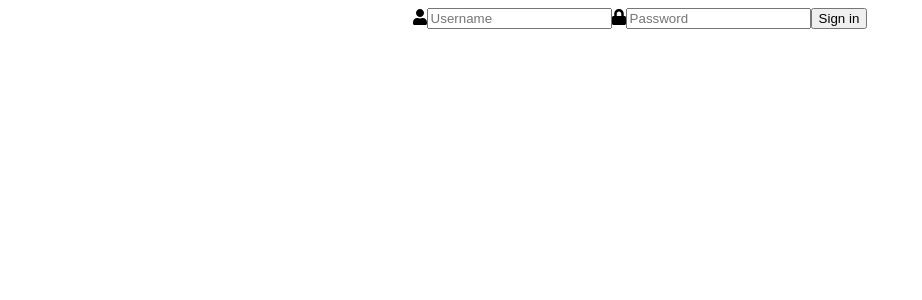
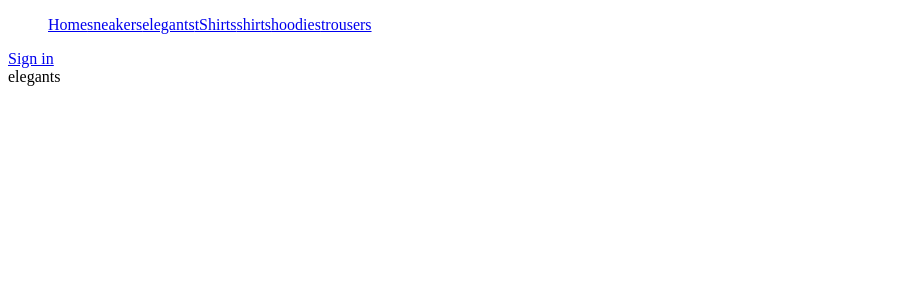
Before and after one commit to michalhajok/shop_app, a React (Create React App) app: page /shopApp/products/elegants in a window 1280 px wide. Shown: the top 300 px of the page, without its empty margins (0-922 px from the left). Built offline with nearby package versions, Linux system fonts and the light colour scheme.

Commit message:
nav productsPage

```diff
--- a/package.json
+++ b/package.json
@@ -16,6 +16,7 @@
     "react-router-dom": "^5.2.0",
     "react-scripts": "3.4.3",
     "redux": "^4.0.5",
+    "redux-devtools-extension": "^2.13.8",
     "redux-thunk": "^2.3.0"
   },
   "scripts": {
--- a/src/App.js
+++ b/src/App.js
@@ -1,12 +1,25 @@
-import React from 'react';
-import './App.css';
-import LoginPage from './pages/loginPage';
+import React from "react";
+import "./App.css";
+
+import { BrowserRouter, Switch, Route } from "react-router-dom";
+
+import HomePage from "./pages/homePage";
+import LoginPage from "./pages/loginPage";
+import ProductsPage from "./pages/productsPage";
 
 function App() {
   return (
-    <div className="App">
-      <LoginPage />
-    </div>
+    <BrowserRouter className="App">
+      <Switch>
+        <Route exact path="/shopApp/" component={HomePage} />
+        <Route exact path="/shopApp/login" component={LoginPage} />
+        <Route
+          exact
+          path="/shopApp/products/:category"
+          component={ProductsPage}
+        />
+      </Switch>
+    </BrowserRouter>
   );
 }
 
--- a/src/components/atoms/signIn/signIn.js
+++ b/src/components/atoms/signIn/signIn.js
@@ -2,6 +2,6 @@ import React from "react";
 
 import { Link } from "react-router-dom";
 
-const SignIn = () => <Link to="/shopApp/signIn">Sign in</Link>;
+const SignIn = () => <Link to="/shopApp/login">Sign in</Link>;
 
 export default SignIn;
--- /dev/null
+++ b/src/components/organisms/nav/index.js
@@ -0,0 +1,3 @@
+import Nav from './nav'
+
+export default Nav
--- /dev/null
+++ b/src/components/organisms/nav/nav.js
@@ -0,0 +1,34 @@
+import React from "react";
+import { Link } from "react-router-dom";
+import { useSelector } from "react-redux";
+
+import SignIn from "../../atoms/signIn";
+import SignOut from "../../atoms/signOut";
+
+const Nav = () => {
+  const auth = useSelector((state) => state.auth.isAuth);
+
+  const shoes = ["sneakers", "elegants"];
+  const clothes = ["tShirts", "shirts", "hoodies", "trousers"];
+
+  return (
+    <nav>
+      <ul>
+        <Link to="/shopApp">Home</Link>
+        {shoes.map((shoe) => (
+          <Link to={`/shopApp/products/${shoe}`} key={shoe}>
+            {shoe}
+          </Link>
+        ))}
+        {clothes.map((cloth) => (
+          <Link to={`/shopApp/products/${cloth}`} key={cloth}>
+            {cloth}
+          </Link>
+        ))}
+      </ul>
+      <div>{auth ? <SignOut /> : <SignIn />}</div>
+    </nav>
+  );
+};
+
+export default Nav;
--- /dev/null
+++ b/src/pages/homePage/homePage.js
@@ -0,0 +1,14 @@
+import React from 'react'
+
+import Nav from '../../components/organisms/nav'
+
+const HomePage = () => {
+    return (
+        <div>
+            <Nav />
+            <div>Home</div>
+        </div>
+    )
+}
+
+export default HomePage
--- /dev/null
+++ b/src/pages/homePage/index.js
@@ -0,0 +1,3 @@
+import HomePage from './homePage'
+
+export default HomePage
--- a/src/pages/loginPage/loginPage.js
+++ b/src/pages/loginPage/loginPage.js
@@ -1,13 +1,17 @@
 import React from "react";
+
 import { FontAwesomeIcon } from "@fortawesome/react-fontawesome";
 import { library } from "@fortawesome/fontawesome-svg-core";
 import { faUser, faLock } from "@fortawesome/free-solid-svg-icons";
+
+import Nav from "../../components/organisms/nav";
 
 library.add(faUser, faLock);
 
 const LoginPage = () => {
   return (
     <div className="loginPage">
+      <Nav />
       <form className="loginPage__form" onSubmit={() => {}}>
         <label>
           <FontAwesomeIcon icon={faUser} />
--- /dev/null
+++ b/src/pages/productsPage/index.js
@@ -0,0 +1,3 @@
+import ProductsPage from './productsPage'
+
+export default ProductsPage
--- /dev/null
+++ b/src/pages/productsPage/productsPage.js
@@ -0,0 +1,18 @@
+import React from "react";
+
+import { useParams } from "react-router-dom";
+
+import Nav from "../../components/organisms/nav";
+
+const ProductsPage = () => {
+  const params = useParams();
+
+  return (
+    <div>
+      <Nav />
+      {params.category}
+    </div>
+  );
+};
+
+export default ProductsPage;
--- a/src/redux/store.js
+++ b/src/redux/store.js
@@ -1,5 +1,5 @@
 import { createStore, combineReducers, applyMiddleware } from "redux";
-
+import { composeWithDevTools } from 'redux-devtools-extension';
 import thunk from "redux-thunk";
 
 import { productReducer } from "./products/reducer";
@@ -12,4 +12,4 @@ const rootReducer = combineReducers({
   auth: authReducer,
 });
 
-export const store = createStore(rootReducer, applyMiddleware(thunk));
+export const store = createStore(rootReducer, composeWithDevTools(applyMiddleware(thunk)));
```
Also changed, not shown: 1 other file (tests, documents, lock files or other folders).
